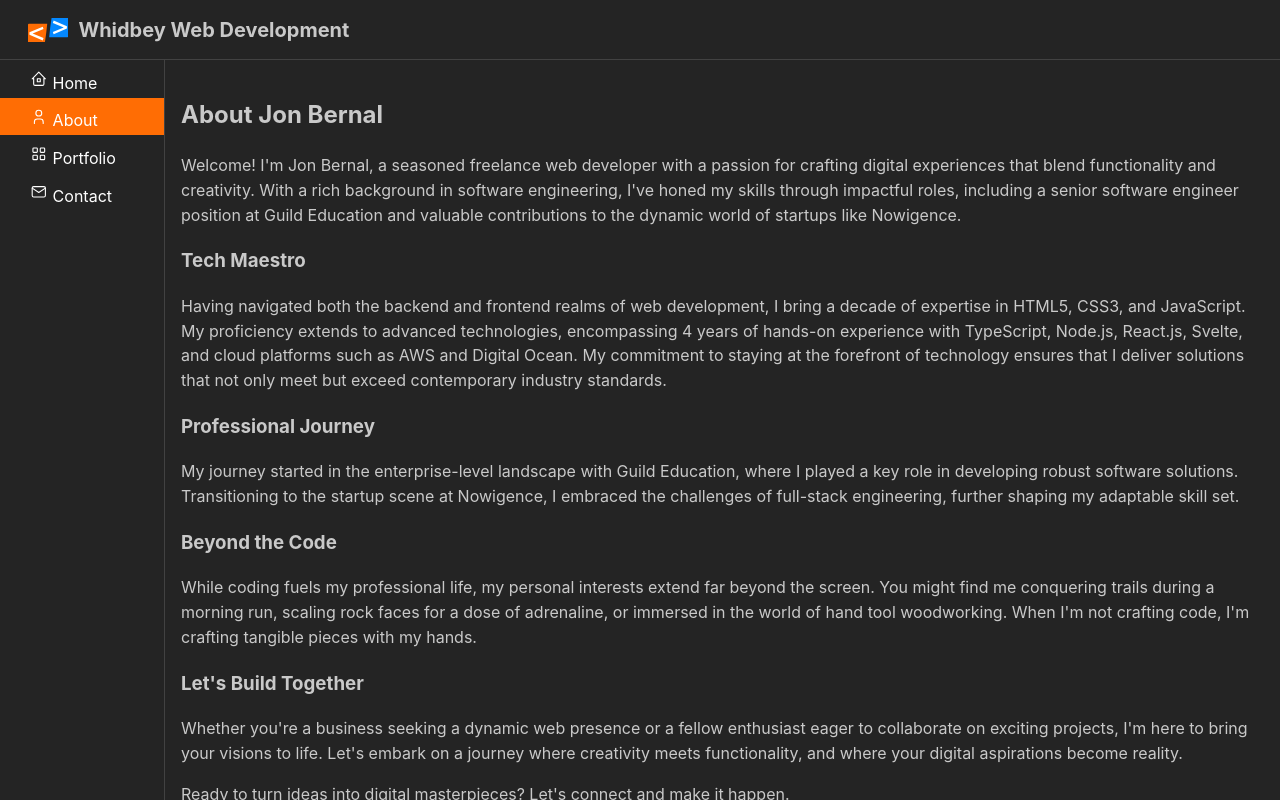
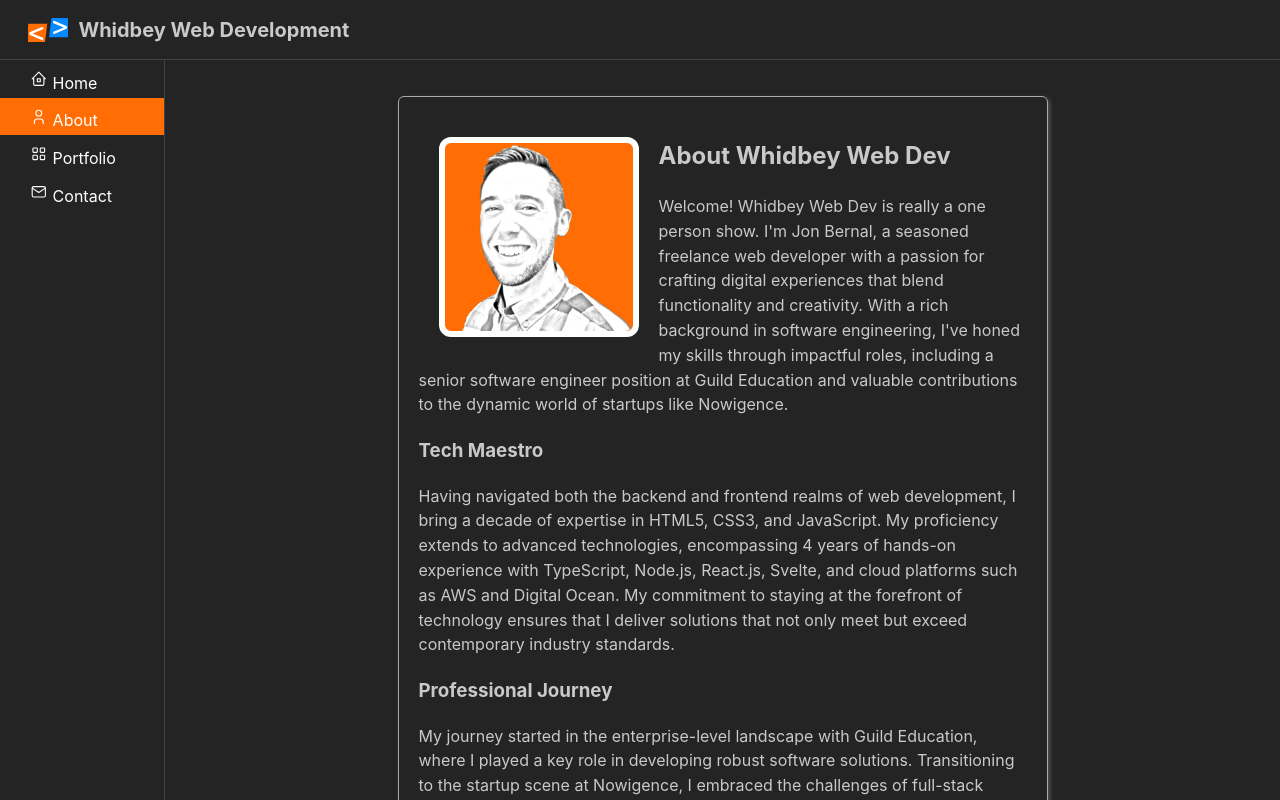
Before and after one commit to Jon-Bernal/island-web-dev-site, a React (Create React App) app: page /about in a window 1280 px wide. Shown: the top 800 px of the page. Built offline with nearby package versions, Linux system fonts and the light colour scheme.

Commit message:
add headshot

```diff
--- a/src/index.css
+++ b/src/index.css
@@ -1,13 +1,18 @@
+:root {
+  --primary-color: #ff6d04;
+  --secondary-color: #0488ff;
+}
+
 body {
   margin: 0;
-  font-family: -apple-system, BlinkMacSystemFont, 'Segoe UI', 'Roboto', 'Oxygen',
-    'Ubuntu', 'Cantarell', 'Fira Sans', 'Droid Sans', 'Helvetica Neue',
+  font-family: -apple-system, BlinkMacSystemFont, "Segoe UI", "Roboto", "Oxygen",
+    "Ubuntu", "Cantarell", "Fira Sans", "Droid Sans", "Helvetica Neue",
     sans-serif;
   -webkit-font-smoothing: antialiased;
   -moz-osx-font-smoothing: grayscale;
 }
 
 code {
-  font-family: source-code-pro, Menlo, Monaco, Consolas, 'Courier New',
+  font-family: source-code-pro, Menlo, Monaco, Consolas, "Courier New",
     monospace;
 }
--- a/src/routes/about/About.jsx
+++ b/src/routes/about/About.jsx
@@ -1,15 +1,24 @@
+import { Image } from "@mantine/core";
+import headshot from "../../assets/headshot.png";
+import styles from "./about.module.css";
+
 export default function About() {
   return (
-    <div>
-      <h2>About Jon Bernal</h2>
+    <div className={styles.container}>
+      <div className={styles.pic}>
+        <Image radius="md" src={headshot} />
+      </div>
+      <h2>About Whidbey Web Dev</h2>
       <p>
-        Welcome! I'm Jon Bernal, a seasoned freelance web developer with a
-        passion for crafting digital experiences that blend functionality and
-        creativity. With a rich background in software engineering, I've honed
-        my skills through impactful roles, including a senior software engineer
-        position at Guild Education and valuable contributions to the dynamic
-        world of startups like Nowigence.
+        Welcome! Whidbey Web Dev is really a one person show. I'm Jon Bernal, a
+        seasoned freelance web developer with a passion for crafting digital
+        experiences that blend functionality and creativity. With a rich
+        background in software engineering, I've honed my skills through
+        impactful roles, including a senior software engineer position at Guild
+        Education and valuable contributions to the dynamic world of startups
+        like Nowigence.
       </p>
+      <p></p>
 
       <h3>Tech Maestro</h3>
       <p>
--- /dev/null
+++ b/src/routes/about/about.module.css
@@ -0,0 +1,19 @@
+.container {
+  max-width: 650px;
+  box-shadow: 2px 2px 4px #555;
+  border-radius: 6px;
+  border: 1px solid darkgray;
+  padding: 20px;
+  margin: 20px auto;
+}
+
+.pic {
+  height: 200px;
+  width: 200px;
+  background-color: var(--primary-color);
+  border-radius: 6%;
+  overflow: hidden;
+  border: 6px solid white;
+  float: left;
+  margin: 20px;
+}
```
Also changed, not shown: src/assets/headshot.png (added).
